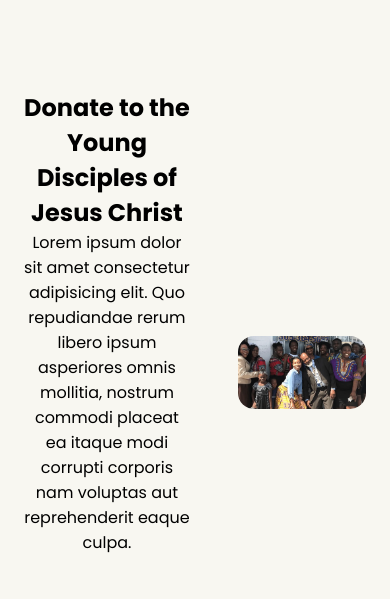
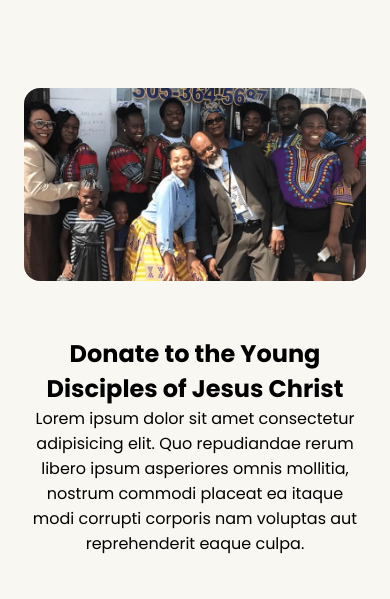
Before and after one commit to wavydeer/Young-Disciples-website, a plain HTML site: page donate.html in a window 390 px wide. Shown: the part 102-701 px from the top of the page. Drawn offline with nearby package versions, Linux system fonts and the light colour scheme; a web font is replaced by a local one.

Commit message:
im just doing stuff

```diff
--- a/assets/css/donate.css
+++ b/assets/css/donate.css
@@ -3,10 +3,9 @@
     flex-direction: row;
     align-items: center;
     justify-content: center;
-    gap: 3rem;
 }
 
-.flex > div {
+.donation__section .flex > div {
     width: 100%;
 }
 
@@ -21,12 +20,16 @@
     height: 700px !important;
     border-radius: 3rem;
     padding: 50px;
+    box-shadow: 0 0 10px black;
 }
-
 
 /* ############################################################# */
 /* MAIN LANDING SECTION OF DONATE PAGE */
 /* ############################################################# */
+
+.donation-container.flex{
+    gap: 3rem;
+}
 
 .donation-container {
     min-height: calc(100vh - var(--header-height));
@@ -62,21 +65,16 @@
     border-radius: 1rem;
 }
 
+@media screen and (max-width: 1150px) {
+    .donation-container.flex{
+        flex-direction: column-reverse;
+    }
+}
+
 /* ############################################################# */
 /* BILLING ADDRESS SECTION */
 /* ############################################################# */
 
-
-/*
-.form__input {
-    position: relative;
-    text-align: center;
-}
-
-.form__input-field {
-    width: 80%;
-    margin-bottom: 1rem;
-} */
 
 
 /* ############################################################# */
@@ -84,6 +82,7 @@
 /* ############################################################# */
 
 
+
 /* ############################################################# */
 /* REVIEW DONATION SECTION */
 /* ############################################################# */
```
